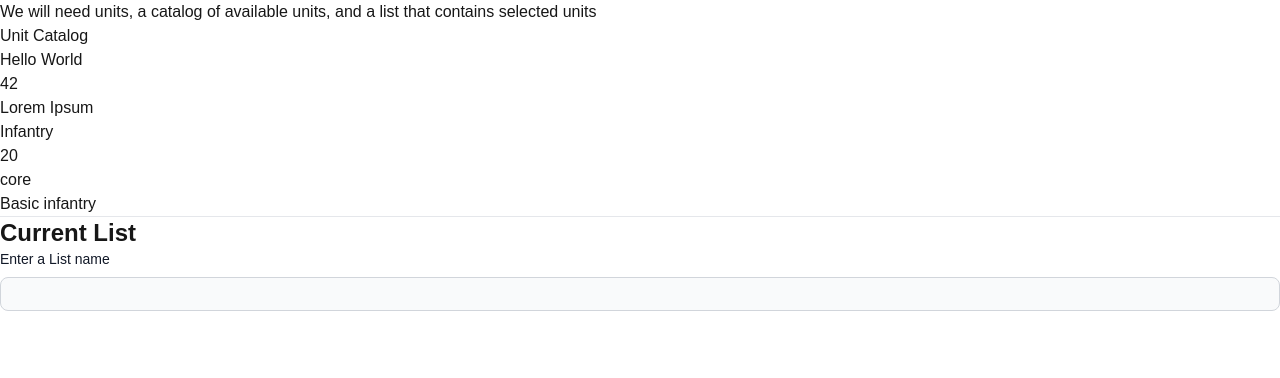
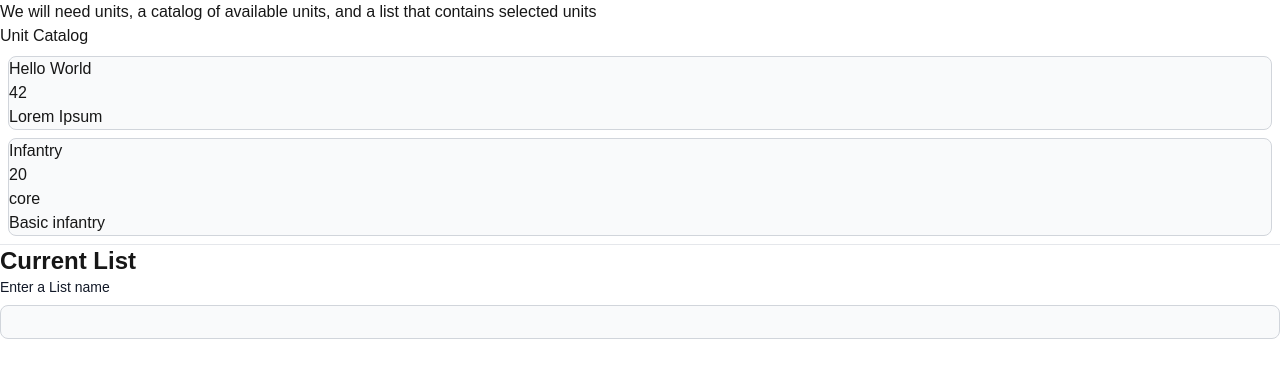
Before and after one commit to Chimerus/list-builder, a Next.js app: page / in a window 1280 px wide. Shown: the top 378 px of the page. Built offline with nearby package versions, Linux system fonts and the light colour scheme.

Commit message:
some css to distinguish units

```diff
--- a/app/components/Unit.tsx
+++ b/app/components/Unit.tsx
@@ -9,7 +9,7 @@ export interface UnitProps {
 
 const Unit: FC<UnitProps> = ({name, points, tags, description}: UnitProps) => {
     return (
-        <div key={name}>
+        <div key={name} className="border border-gray-300 rounded-lg bg-gray-50 m-2">
             <h2>{name}</h2>
             <h3>{points}</h3>
             {tags != "" &&
```
